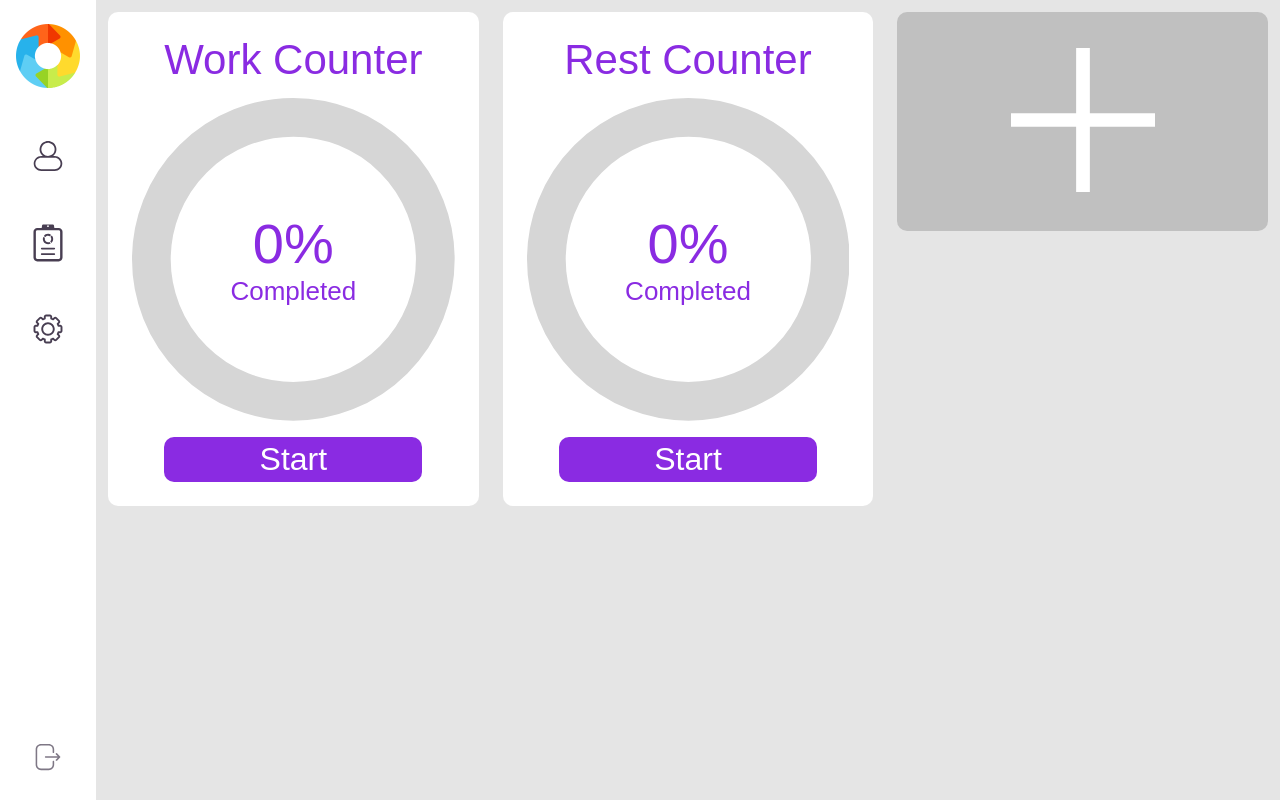
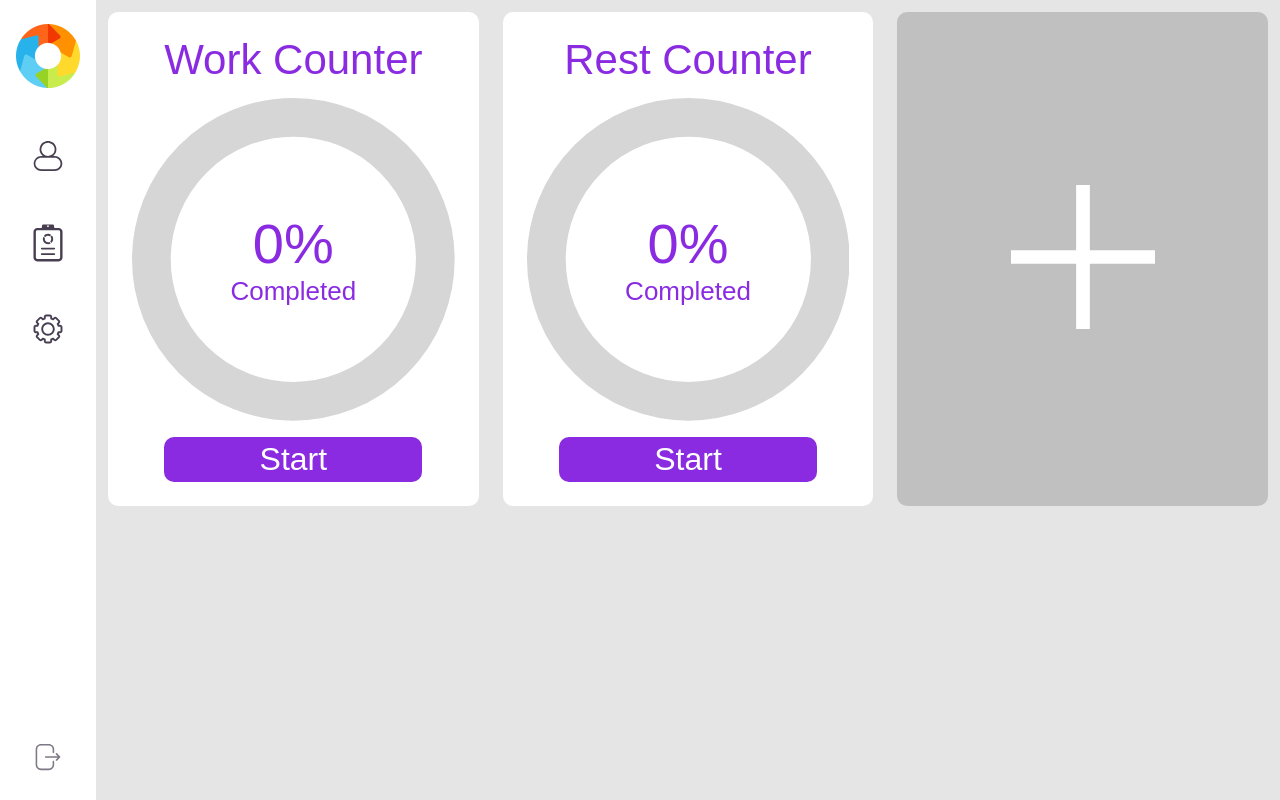
Before and after one commit to PawelTr/wr-tracker, a React (Create React App) app: page / in a window 1280 px wide. Built offline with nearby package versions, Linux system fonts and the light colour scheme.

Commit message:
add gh pages

```diff
--- a/package.json
+++ b/package.json
@@ -2,6 +2,7 @@
   "name": "wr-tracker",
   "version": "0.1.0",
   "private": true,
+  "homepage": "https://paweltr.github.io/wr-tracker",
   "dependencies": {
     "@testing-library/jest-dom": "^5.16.2",
     "@testing-library/react": "^12.1.4",
@@ -10,6 +11,7 @@
     "@types/node": "^16.11.26",
     "@types/react": "^17.0.41",
     "@types/react-dom": "^17.0.14",
+    "gh-pages": "^3.2.3",
     "node-sass": "^7.0.1",
     "react": "^17.0.2",
     "react-circular-progressbar": "^2.0.4",
@@ -23,6 +25,8 @@
     "web-vitals": "^2.1.4"
   },
   "scripts": {
+    "predeploy": "npm run build",
+    "deploy": "gh-pages -d build",
     "start": "react-scripts start",
     "build": "react-scripts build",
     "test": "react-scripts test",
--- a/src/components/add-card/add-card.scss
+++ b/src/components/add-card/add-card.scss
@@ -1,5 +1,5 @@
 .card-container--add {
-  height: fit-content;
+  height: 100%;
   min-width: 326px;
   border-radius: 10px;
   text-align: center;
```
Also changed, not shown: 1 other file (tests, documents, lock files or other folders).
